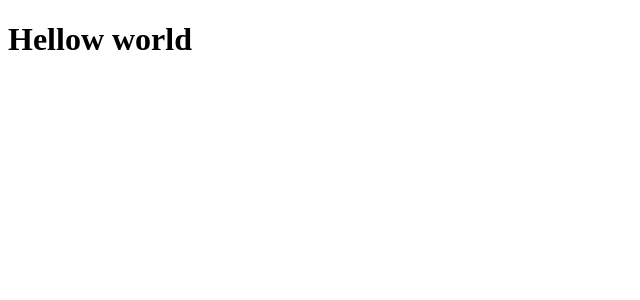
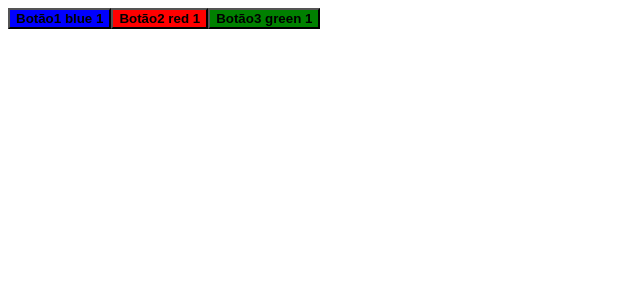
Before and after one commit to AlisonGoodUnion/nlw4-react, a React (Create React App) app: page / in a window 1280 px wide. Shown: the top 300 px of the page, without its empty margins (0-640 px from the left). Built offline with nearby package versions, Linux system fonts and the light colour scheme.

Commit message:
Component Propriedade Estado

```diff
--- a/src/App.tsx
+++ b/src/App.tsx
@@ -1,8 +1,18 @@
+import {Button} from "./components/Button";
+
 function App() {
   return (
-      <h1>
-        Hellow world
-      </h1>
+    <div>
+      <Button color={"blue"}>
+        Botão1
+      </Button>
+      <Button color="red">
+        Botão2
+      </Button>
+      <Button color="green">
+        Botão3
+      </Button>
+    </div>
   );
 }
 
--- /dev/null
+++ b/src/components/Button.tsx
@@ -0,0 +1,44 @@
+import {useState} from "react";
+
+/**
+ * propriedades do component
+ * para utilizar propriedades, precisamos criar uma interface e passala como param na function
+ * o children eutilizado para adicionar propriedades dentro da tag do component
+ *
+ * Estrutura
+ *  Component: sempre pensando em estrutura e reuso.
+ *  Propriedade: params do component.
+ *  Estado: basicamente cada component é uma instancia e tem seu estado.
+ *
+ */
+interface ButtonProps {
+  color: string;
+  children: string;
+}
+
+export function Button(props: ButtonProps) {
+  /**
+   *  A function useStata() do react retorna um array
+   *  então podemos podemos usar os [] para fazer uma desestruturação do retorno
+   *  no caso value/function
+   */
+  const [counter, setCounter] = useState(1)
+
+  function increment() {
+    //neste momento estamos populando o atritubo counter com um novo valor
+    //cada btn tem seu estado!
+    //
+    setCounter(counter+1)
+  }
+
+  return (
+    <button type="button"
+            style={{backgroundColor: props.color}}
+            onClick={increment}
+    >
+      <strong>{props.children} </strong>
+      <strong>{props.color} </strong>
+      <strong> {counter} </strong>
+    </button>
+  )
+}
--- a/src/index.tsx
+++ b/src/index.tsx
@@ -3,8 +3,8 @@ import ReactDOM from 'react-dom';
 import App from './App';
 
 ReactDOM.render(
-  <React.StrictMode>
-    <App />
-  </React.StrictMode>,
+  //basicamente o component no react nada mais é do que uma funcao que retorna o html-jsx
+  //a tag <App/> nao e visivel pelo component
+  <App/>,
   document.getElementById('root')
 );
```
